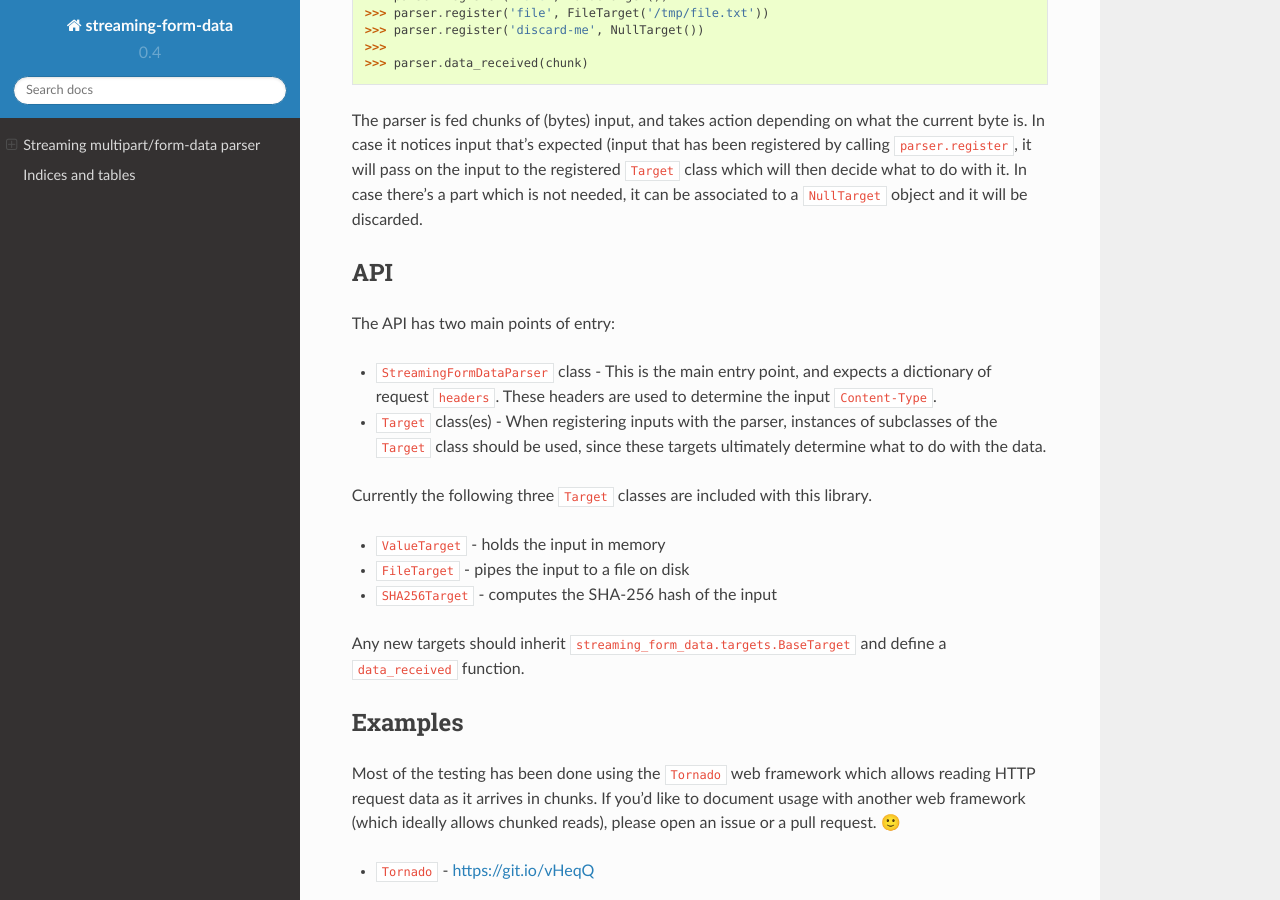
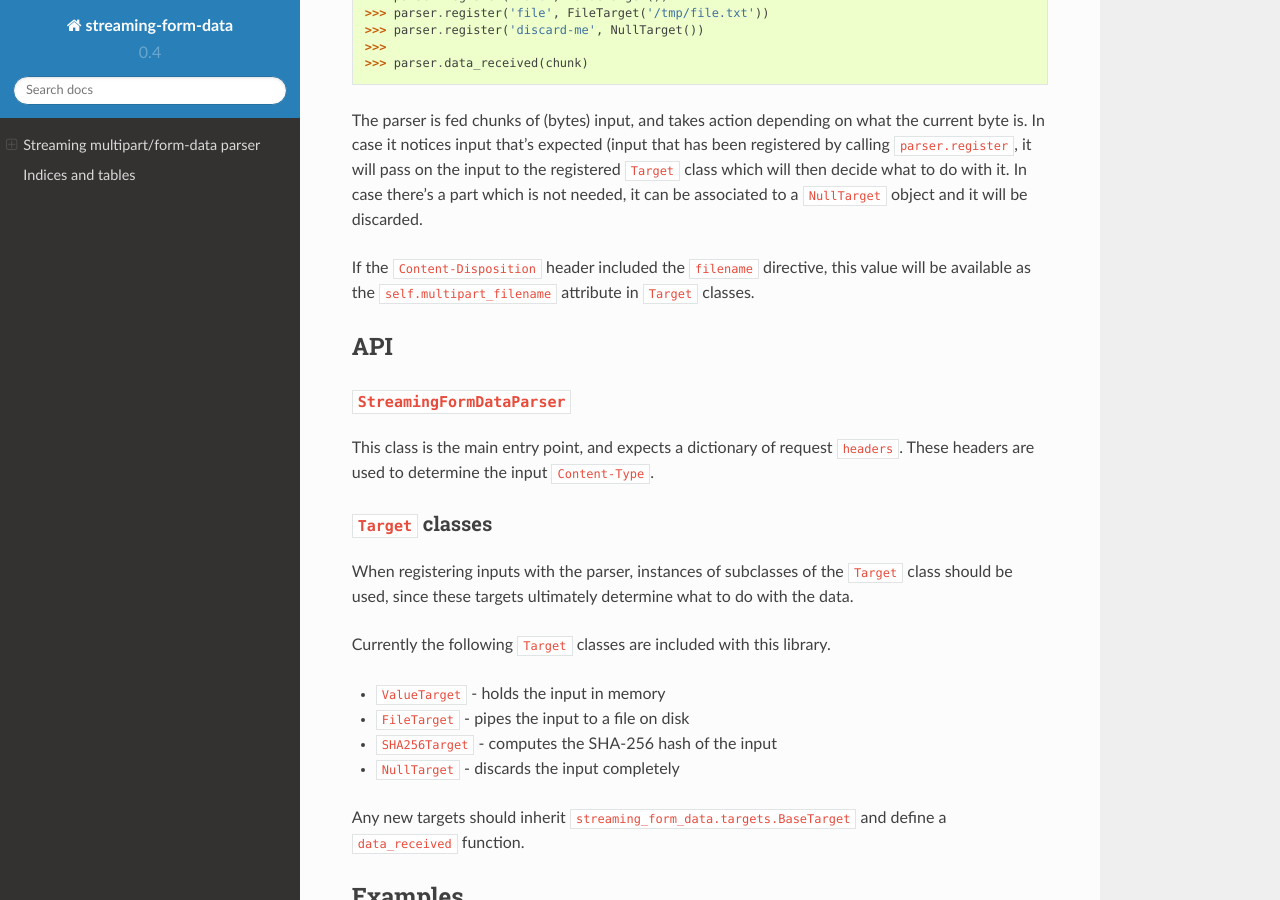
Before and after one commit to siddhantgoel/streaming-form-data, a Sphinx documentation site: the page built from docs/index.rst, in a window 1280 px wide and 900 px high, scrolled down 887 px. Built offline with Sphinx 7.4.7 and the Read the Docs theme 2.0.0, drawn with Linux system fonts in a browser that asks for light colours.

Commit message:
update documentation

```diff
--- a/docs/index.rst
+++ b/docs/index.rst
@@ -58,25 +58,34 @@ the registered :code:`Target` class which will then decide what to do with it.
 In case there's a part which is not needed, it can be associated to a
 :code:`NullTarget` object and it will be discarded.
 
+If the :code:`Content-Disposition` header included the :code:`filename`
+directive, this value will be available as the :code:`self.multipart_filename`
+attribute in :code:`Target` classes.
+
 
 API
 ---
 
-The API has two main points of entry:
+:code:`StreamingFormDataParser`
+~~~~~~~~~~~~~~~~~~~~~~~~~~~~~~~
 
-- :code:`StreamingFormDataParser` class - This is the main entry point, and
-  expects a dictionary of request :code:`headers`. These headers are used to
-  determine the input :code:`Content-Type`.
-- :code:`Target` class(es) - When registering inputs with the parser, instances
-  of subclasses of the :code:`Target` class should be used, since these targets
-  ultimately determine what to do with the data.
+This class is the main entry point, and expects a dictionary of request
+:code:`headers`. These headers are used to determine the input
+:code:`Content-Type`.
 
-Currently the following three :code:`Target` classes are included with this
-library.
+:code:`Target` classes
+~~~~~~~~~~~~~~~~~~~~~~
+
+When registering inputs with the parser, instances of subclasses of the
+:code:`Target` class should be used, since these targets ultimately determine
+what to do with the data.
+
+Currently the following :code:`Target` classes are included with this library.
 
 - :code:`ValueTarget` - holds the input in memory
 - :code:`FileTarget` - pipes the input to a file on disk
 - :code:`SHA256Target` - computes the SHA-256 hash of the input
+- :code:`NullTarget` - discards the input completely
 
 Any new targets should inherit :code:`streaming_form_data.targets.BaseTarget`
 and define a :code:`data_received` function.
```
